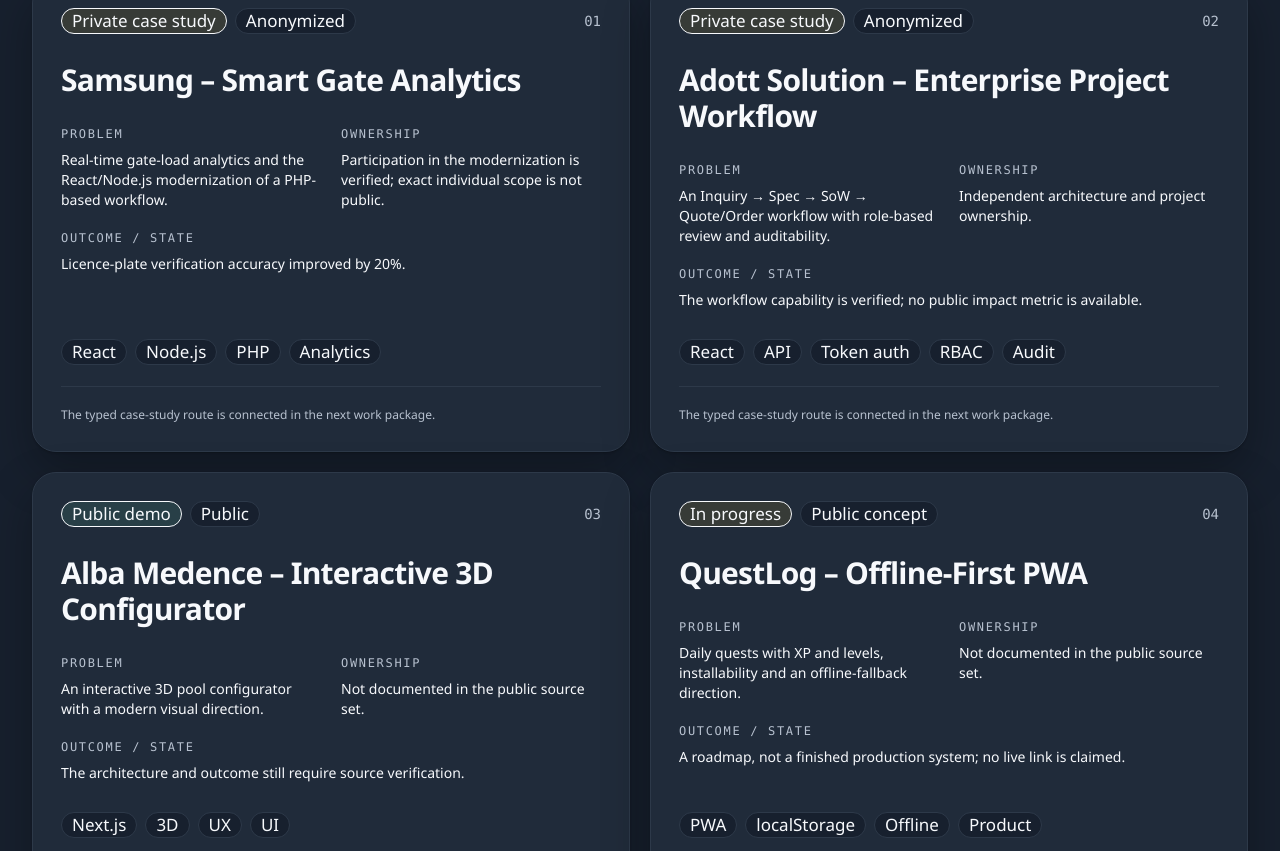
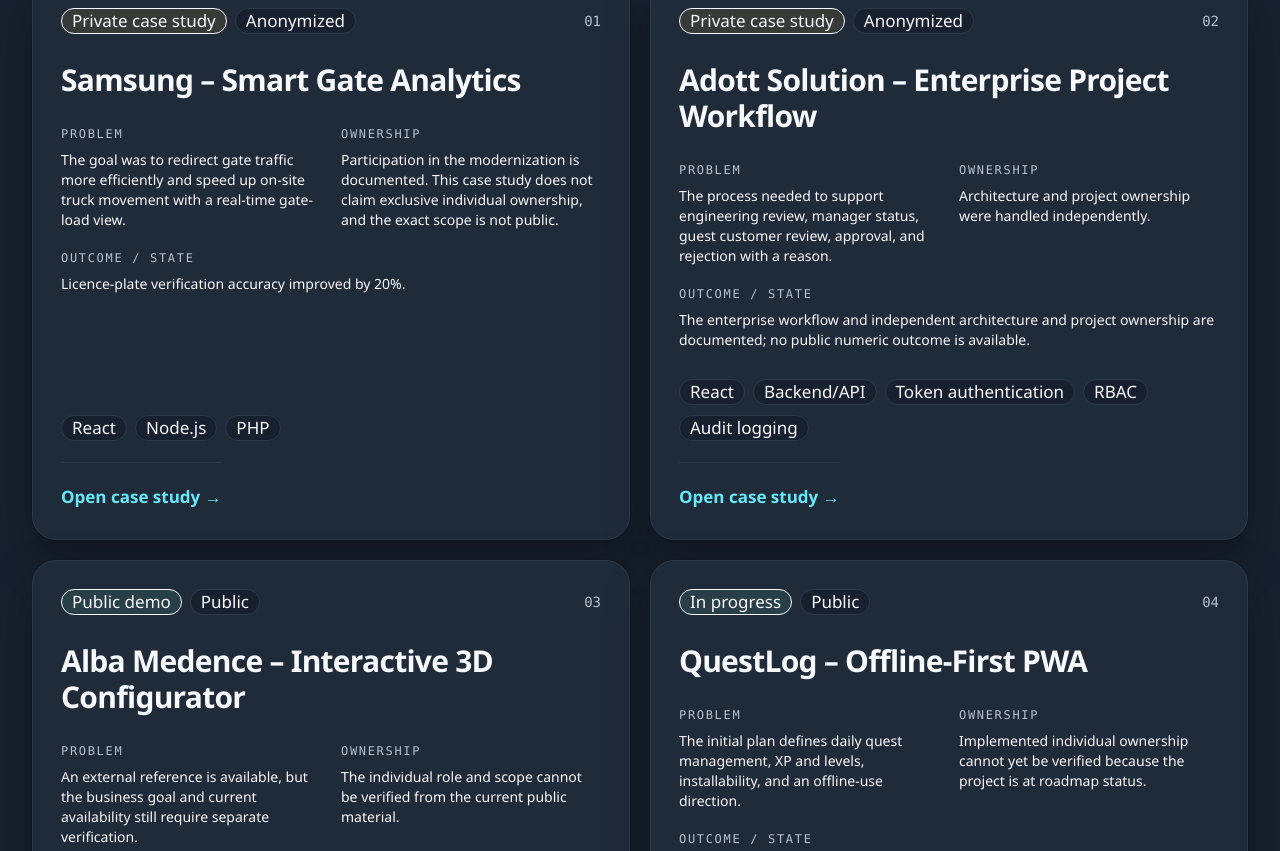
Before and after one commit to Anyon-Aida/digital-activision, a Next.js app: page /en in a window 1280 px wide. Shown: the part 3249-4100 px from the top of the page. Built offline with nearby package versions, Linux system fonts and the light colour scheme.

Commit message:
feat: connect portfolio views to the case-study registry

```diff
--- a/src/app/[locale]/page.tsx
+++ b/src/app/[locale]/page.tsx
@@ -2,6 +2,7 @@
 import { setRequestLocale } from "next-intl/server";
 import { notFound } from "next/navigation";
 import { DeveloperHomepage } from "@/components/home/DeveloperHomepage";
+import { getFeaturedCaseStudies } from "@/content/case-studies";
 import { homeContent } from "@/content/home";
 import { routing } from "@/i18n/routing";
 
@@ -17,5 +18,11 @@
   }
 
   setRequestLocale(locale);
-  return <DeveloperHomepage content={homeContent[locale]} locale={locale} />;
+  return (
+    <DeveloperHomepage
+      content={homeContent[locale]}
+      featuredProjects={getFeaturedCaseStudies(locale)}
+      locale={locale}
+    />
+  );
 }
--- a/src/app/sitemap.ts
+++ b/src/app/sitemap.ts
@@ -1,4 +1,5 @@
 import type { MetadataRoute } from "next";
+import { caseStudySlugs } from "@/content/case-studies";
 import { routing } from "@/i18n/routing";
 import { getLocalizedUrls } from "@/lib/seo";
 import {
@@ -8,6 +9,12 @@
 
 const publicRoutes = [
   { path: "", changeFrequency: "monthly", priority: 1 },
+  { path: "/work", changeFrequency: "monthly", priority: 0.8 },
+  ...caseStudySlugs.map((slug) => ({
+    path: `/work/${slug}` as const,
+    changeFrequency: "monthly" as const,
+    priority: 0.7,
+  })),
   { path: "/privacy", changeFrequency: "yearly", priority: 0.3 },
 ] as const;
 
--- a/src/components/home/DeveloperHomepage.tsx
+++ b/src/components/home/DeveloperHomepage.tsx
@@ -1,5 +1,6 @@
 import type { ReactNode } from "react";
 import type { HomeContent } from "@/content/home";
+import type { getFeaturedCaseStudies } from "@/content/case-studies";
 import type { Locale } from "@/i18n/routing";
 import {
   Badge,
@@ -13,6 +14,7 @@
 
 type DeveloperHomepageProps = {
   content: HomeContent;
+  featuredProjects: ReturnType<typeof getFeaturedCaseStudies>;
   locale: Locale;
 };
 
@@ -58,7 +60,11 @@
   );
 }
 
-export function DeveloperHomepage({ content, locale }: DeveloperHomepageProps) {
+export function DeveloperHomepage({
+  content,
+  featuredProjects,
+  locale,
+}: DeveloperHomepageProps) {
   return (
     <>
       <Section
@@ -178,14 +184,14 @@
           title={content.featuredWork.title}
         />
         <div className="mt-12 grid gap-5 lg:grid-cols-2">
-          {content.featuredWork.projects.map((project, index) => (
+          {featuredProjects.map((project, index) => (
             <Card className="group flex h-full flex-col" key={project.slug} variant="elevated">
               <div className="flex flex-wrap items-center justify-between gap-3">
                 <div className="flex flex-wrap gap-2">
-                  <Badge tone={project.visibility === "Publikus" || project.visibility === "Public" ? "success" : "warning"}>
-                    {project.status}
+                  <Badge tone={project.visibility === "public" ? "success" : "warning"}>
+                    {project.statusLabel}
                   </Badge>
-                  <Badge>{project.visibility}</Badge>
+                  <Badge>{project.visibilityLabel}</Badge>
                 </div>
                 <span className="font-mono text-sm text-[var(--color-text-secondary)]">0{index + 1}</span>
               </div>
@@ -213,10 +219,13 @@
                 </div>
               </dl>
               <div className="mt-auto pt-7">
-                <TagList items={project.stack} />
-                <p className="mt-5 border-t border-[var(--color-border-subtle)] pt-5 text-xs text-[var(--color-text-secondary)]">
-                  {content.featuredWork.availabilityLabel}
-                </p>
+                <TagList items={project.technologies.map(({ name }) => name)} />
+                <a
+                  className="mt-5 inline-flex min-h-[var(--target-min)] items-center border-t border-[var(--color-border-subtle)] pt-5 font-semibold text-[var(--color-accent-secondary)] underline-offset-4 hover:underline"
+                  href={project.href}
+                >
+                  {content.featuredWork.actionLabel} →
+                </a>
               </div>
             </Card>
           ))}
--- a/src/content/home.ts
+++ b/src/content/home.ts
@@ -10,17 +10,6 @@
   label: string;
   summary: string;
   detail: string;
-};
-
-export type FeaturedProject = {
-  slug: string;
-  title: string;
-  status: string;
-  visibility: string;
-  problem: string;
-  ownership: string;
-  stack: readonly string[];
-  result: string;
 };
 
 export type CapabilityGroup = {
@@ -97,8 +86,7 @@
     problemLabel: string;
     ownershipLabel: string;
     resultLabel: string;
-    availabilityLabel: string;
-    projects: readonly FeaturedProject[];
+    actionLabel: string;
   };
   capabilities: {
     eyebrow: string;
@@ -233,13 +221,7 @@
       problemLabel: "Probléma",
       ownershipLabel: "Felelősség",
       resultLabel: "Eredmény / állapot",
-      availabilityLabel: "A typed case-study route a következő munkacsomagban kapcsolódik be.",
-      projects: [
-        { slug: "samsung-smart-gate-analytics", title: "Samsung – Smart Gate Analytics", status: "Privát esettanulmány", visibility: "Anonimizált", problem: "Valós idejű kaputerhelési nézet és egy PHP-alapú folyamat React/Node.js modernizációja.", ownership: "A modernizációban való részvétel igazolt; a pontos egyéni scope nem publikus.", stack: ["React", "Node.js", "PHP", "Analytics"], result: "A rendszám-ellenőrzési folyamat pontossága 20%-kal javult." },
-        { slug: "adott-enterprise-project-workflow", title: "Adott Solution – Enterprise Project Workflow", status: "Privát esettanulmány", visibility: "Anonimizált", problem: "Inquiry → Spec → SoW → Quote/Order workflow szerepköralapú review-val és auditálással.", ownership: "Önálló architektúra- és projektfelelősség.", stack: ["React", "API", "Token auth", "RBAC", "Audit"], result: "A workflow capability igazolt; publikus mérőszám nem áll rendelkezésre." },
-        { slug: "alba-medence-3d-configurator", title: "Alba Medence – Interactive 3D Configurator", status: "Publikus bemutató", visibility: "Publikus", problem: "Interaktív 3D medencekonfigurátor modern vizuális iránnyal.", ownership: unavailable.hu, stack: ["Next.js", "3D", "UX", "UI"], result: "A technikai architektúra és az eredmény még igazolásra vár." },
-        { slug: "questlog-offline-first-pwa", title: "QuestLog – Offline-First PWA", status: "Fejlesztés alatt", visibility: "Publikus koncepció", problem: "Napi küldetéskezelés XP- és szintrendszerrel, telepíthető és offline fallback iránnyal.", ownership: unavailable.hu, stack: ["PWA", "localStorage", "Offline", "Product"], result: "Roadmap, nem kész production rendszer; live link nincs." },
-      ],
+      actionLabel: "Esettanulmány megnyitása",
     },
     capabilities: {
       eyebrow: "Engineering capabilities",
@@ -377,13 +359,7 @@
       problemLabel: "Problem",
       ownershipLabel: "Ownership",
       resultLabel: "Outcome / state",
-      availabilityLabel: "The typed case-study route is connected in the next work package.",
-      projects: [
-        { slug: "samsung-smart-gate-analytics", title: "Samsung – Smart Gate Analytics", status: "Private case study", visibility: "Anonymized", problem: "Real-time gate-load analytics and the React/Node.js modernization of a PHP-based workflow.", ownership: "Participation in the modernization is verified; exact individual scope is not public.", stack: ["React", "Node.js", "PHP", "Analytics"], result: "Licence-plate verification accuracy improved by 20%." },
-        { slug: "adott-enterprise-project-workflow", title: "Adott Solution – Enterprise Project Workflow", status: "Private case study", visibility: "Anonymized", problem: "An Inquiry → Spec → SoW → Quote/Order workflow with role-based review and auditability.", ownership: "Independent architecture and project ownership.", stack: ["React", "API", "Token auth", "RBAC", "Audit"], result: "The workflow capability is verified; no public impact metric is available." },
-        { slug: "alba-medence-3d-configurator", title: "Alba Medence – Interactive 3D Configurator", status: "Public demo", visibility: "Public", problem: "An interactive 3D pool configurator with a modern visual direction.", ownership: unavailable.en, stack: ["Next.js", "3D", "UX", "UI"], result: "The architecture and outcome still require source verification." },
-        { slug: "questlog-offline-first-pwa", title: "QuestLog – Offline-First PWA", status: "In progress", visibility: "Public concept", problem: "Daily quests with XP and levels, installability and an offline-fallback direction.", ownership: unavailable.en, stack: ["PWA", "localStorage", "Offline", "Product"], result: "A roadmap, not a finished production system; no live link is claimed." },
-      ],
+      actionLabel: "Open case study",
     },
     capabilities: {
       eyebrow: "Engineering capabilities",
```
Also changed, not shown: 2 other files (tests, documents, lock files or other folders).
